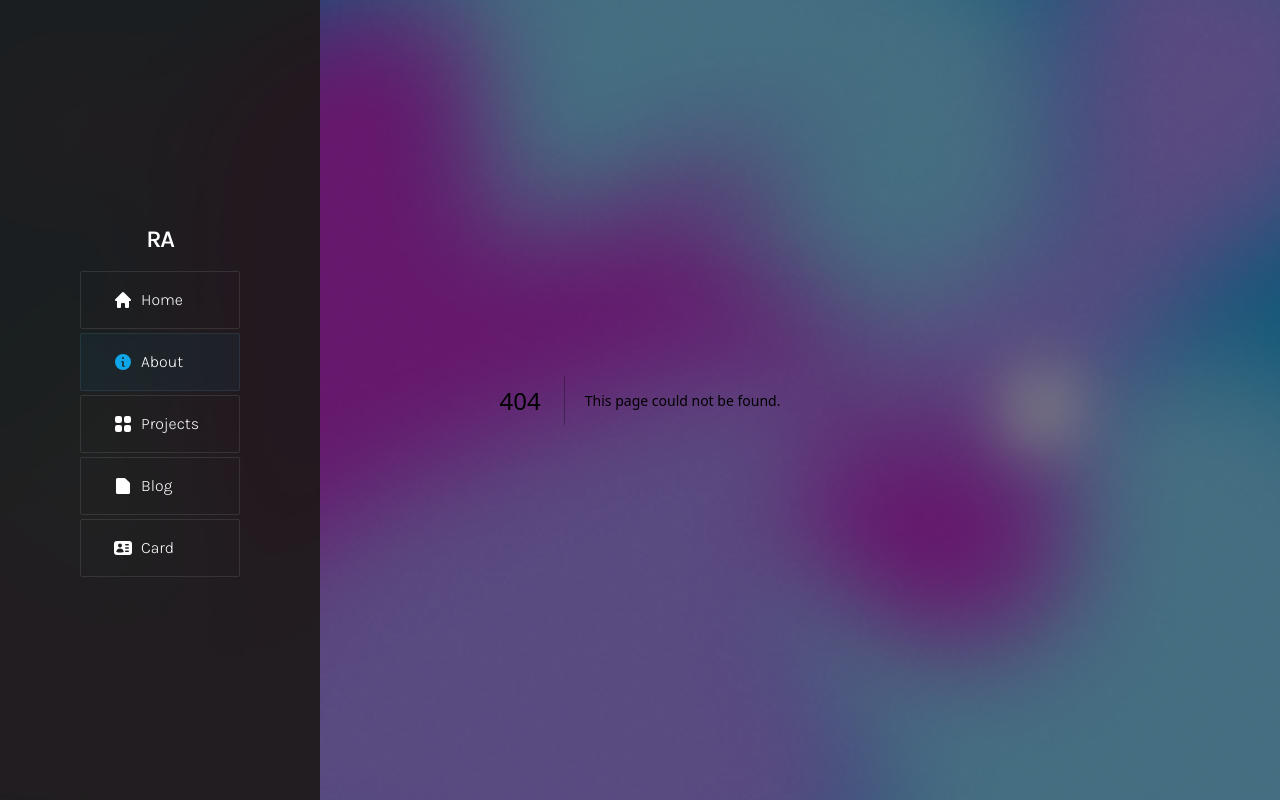
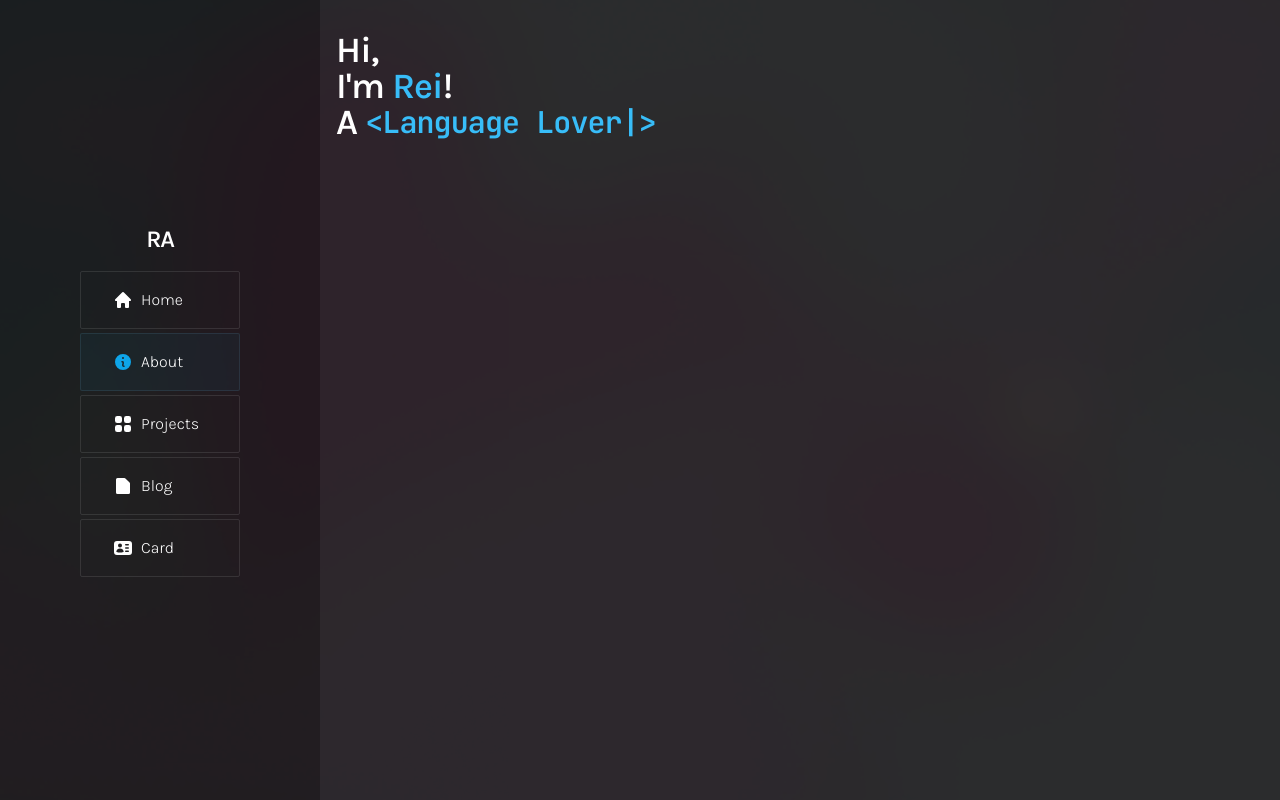
Before and after one commit to rarmenia/rarmenia-web, a Next.js app: page /about in a window 1280 px wide. Before the commit this address had no page. Built offline with nearby package versions, Linux system fonts and the light colour scheme.

Commit message:
Dynamic Greeting Complete

```diff
--- a/package.json
+++ b/package.json
@@ -20,6 +20,7 @@
     "postcss": "8.4.27",
     "react": "18.2.0",
     "react-dom": "18.2.0",
+    "react-type-animation": "^3.1.0",
     "tailwindcss": "3.3.3",
     "three": "^0.154.0",
     "typescript": "5.1.6"
--- /dev/null
+++ b/src/app/about/Greeting.tsx
@@ -0,0 +1,31 @@
+'use client'
+
+import { TypeAnimation } from "react-type-animation";
+
+const Greeting = () => {
+
+
+  return (
+    <div className="ml-4 flex flex-col">
+      <div className="font-sans font-semibold text-white text-4xl leading-none tracking-tight">Hi,</div>
+      <div className="font-sans font-semibold text-white text-4xl leading-none tracking-tight">I&apos;m <span className="text-sky-400">Rei</span>!</div>
+      <div className="font-sans font-semibold text-white text-4xl leading-none tracking-tight flex flex-row">
+        <span>A&nbsp;</span>
+        <div className="text-sky-400 font-mono text-3xl flex flex-row">
+          <div>&lt;{/*<*/}</div>
+          <TypeAnimation
+            sequence={['Programmer', 1000, 'Techie', 1000, 'Experience Creator', 1000, 'Language Lover', 1000,]}
+            wrapper="span"
+            speed={70}
+            style={{ display: 'inline-block' }}
+            repeat={Infinity}
+          />
+          <div>&gt;{/*>*/}</div>
+        </div>
+      </div>
+    </div>
+  );
+
+}
+
+export default Greeting;
--- /dev/null
+++ b/src/app/about/page.tsx
@@ -0,0 +1,15 @@
+import Greeting from "./Greeting";
+
+const About = () => {
+
+  return (
+    <div className="w-full overflow-hidden flex flex-col items-center md:items-end min-h-screen max-h-screen">
+      <div className="w-full md:w-9/12 min-h-screen flex flex-col overflow-auto bg-stone-800/90 mb-28 py-8 gap-8">
+        <Greeting />
+      </div>
+    </div>
+  );
+
+}
+
+export default About;
--- a/src/app/layout.tsx
+++ b/src/app/layout.tsx
@@ -16,10 +16,6 @@ const jbMono = JetBrains_Mono({
   subsets: ['latin'],
   variable: '--font-jb-mono',
 });
-
-type Link = { link: string, text: string, icon: React.ReactNode }
-
-
 
 
 export default function RootLayout({
--- /dev/null
+++ b/src/components/containers/Section.tsx
@@ -0,0 +1,12 @@
+const Section = ({ children, title }: { children?: React.ReactNode, title?: string }) => {
+  return (
+    <div className="flex flex-col gap-2 min-w-full w-full overflow-hidden bg-black/5 py-4">
+      {title && <div className="font-sans text-white/40 italic ml-4">{title}</div>}
+      {children && <div className="w-full">
+        {children}
+      </div>}
+    </div>
+  );
+}
+
+export default Section;
```
Also changed, not shown: 1 other file (tests, documents, lock files or other folders).
